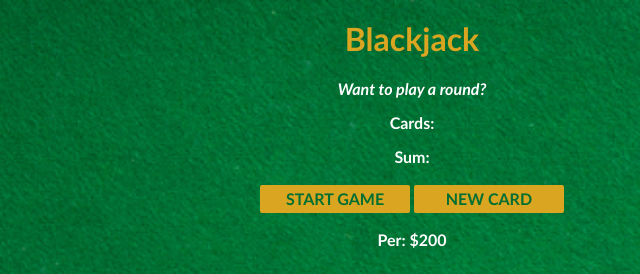
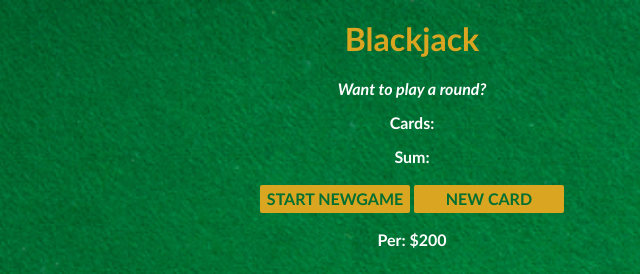
Before and after one commit to SylviaXuxuxu/black_jack, a website built with Vite: page index.html in a window 1280 px wide. Shown: the top 274 px of the page, 228-868 px from the left. Built offline with nearby package versions, Linux system fonts and the light colour scheme.

Commit message:
update html

```diff
--- a/index.html
+++ b/index.html
@@ -7,7 +7,7 @@
         <p id="message-el">Want to play a round?</p>
         <p id="cards-el">Cards:</p>
         <p id="sum-el">Sum:</p>
-        <button onclick="startGame()">START GAME</button>
+        <button onclick="startGame()">START NEWGAME</button>
         <button onclick="newCard()">NEW CARD</button>
         <p id="player-el"></p>
         <script src="index.js"></script>
```
